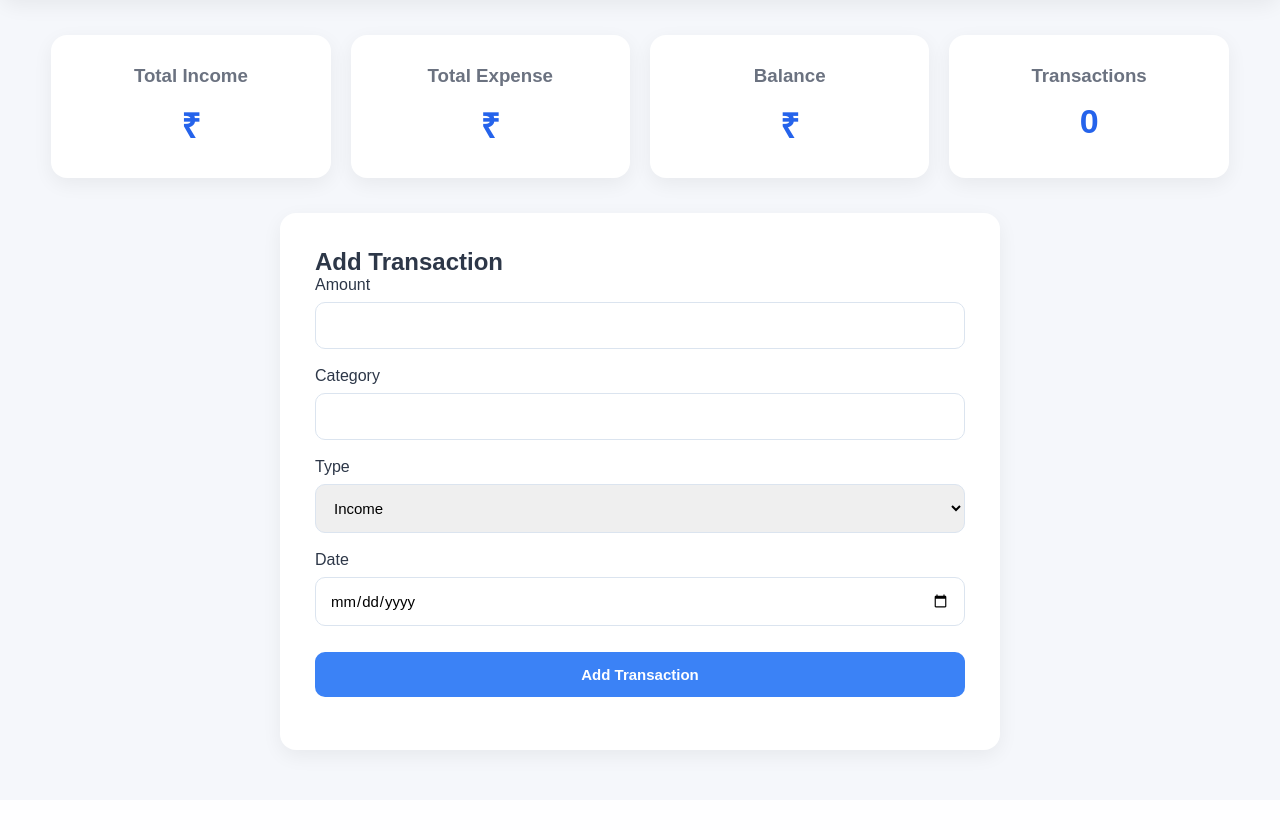
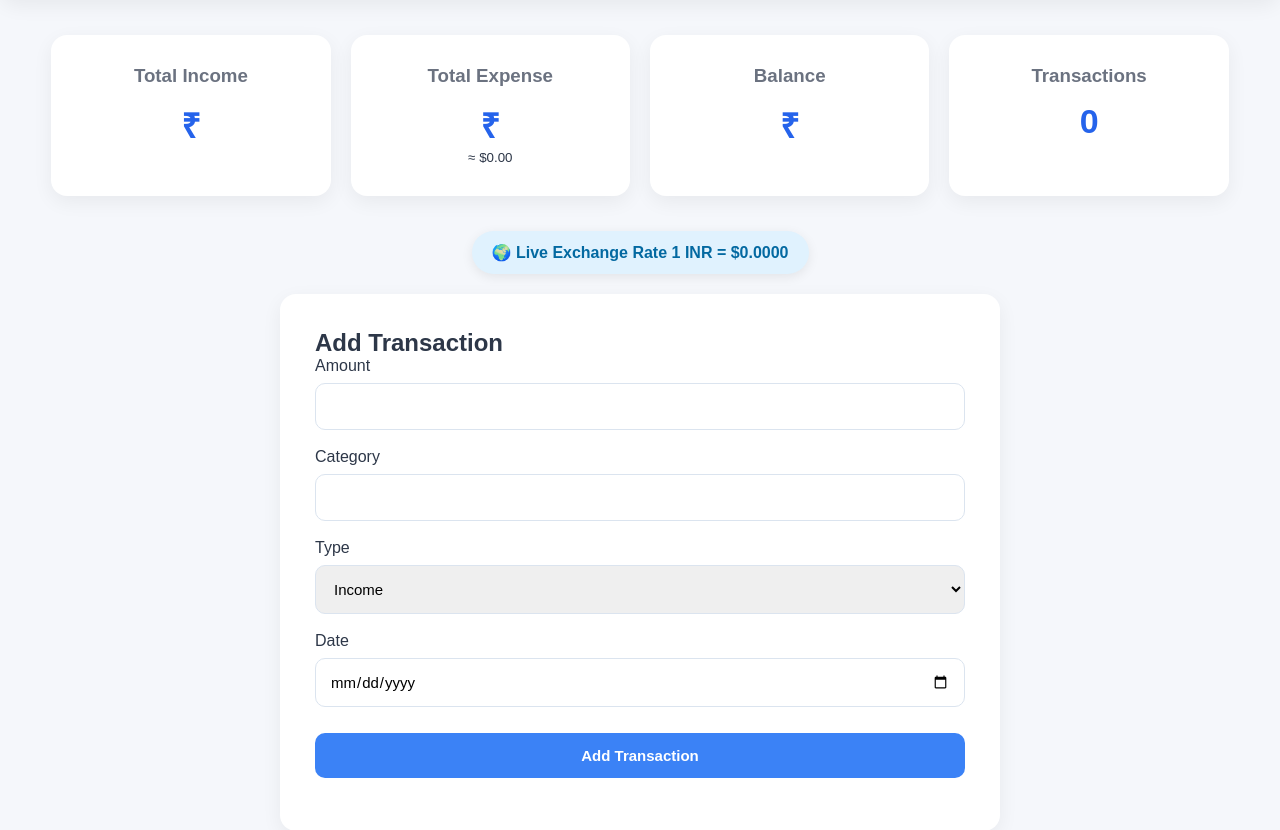
Before and after one commit to vishnuprasad-03/financial-tracker-, a Flask app: template templates/transactions.html in a window 1280 px wide. Shown: the part 103-933 px from the top of the page. Before the commit the page ends 865 px from the top, so only its background shows below. Run offline with Flask 3, Linux system fonts and the light colour scheme; the template is opened without the code that fills it: values that come from a table or form of the project are taken from there, others are empty.

Commit message:
Implemented external API integration with live currency conversion

```diff
--- a/static/css/style.css
+++ b/static/css/style.css
@@ -277,3 +277,22 @@ tr:hover{
     background:#f8fbff;
 
 }
+.rate-badge{
+
+    width:fit-content;
+
+    margin:20px auto;
+
+    padding:12px 20px;
+
+    background:#e0f2fe;
+
+    color:#0369a1;
+
+    border-radius:30px;
+
+    font-weight:bold;
+
+    box-shadow:0 3px 12px rgba(0,0,0,.08);
+
+}
--- a/templates/transactions.html
+++ b/templates/transactions.html
@@ -286,6 +286,11 @@ background:#dc2626;
         <h3>Total Expense</h3>
 
         <p>₹{{ total_expense }}</p>
+        <small>
+
+            ≈ ${{ "%.2f"|format(total_spend_usd) }}
+
+        </small>
 
     </div>
 
@@ -304,6 +309,15 @@ background:#dc2626;
         <p>{{ transactions|length }}</p>
 
     </div>
+
+</div>
+<div class="rate-badge">
+
+🌍 Live Exchange Rate
+
+1 INR =
+
+${{ "%.4f"|format(usd_rate) }}
 
 </div>
 
```
Also changed, not shown: blueprints/transactions.py (+6 -1 lines), requirements.txt (+35 -0 lines), src/exchange_service.py (added, +26 -0 lines), README.md.
